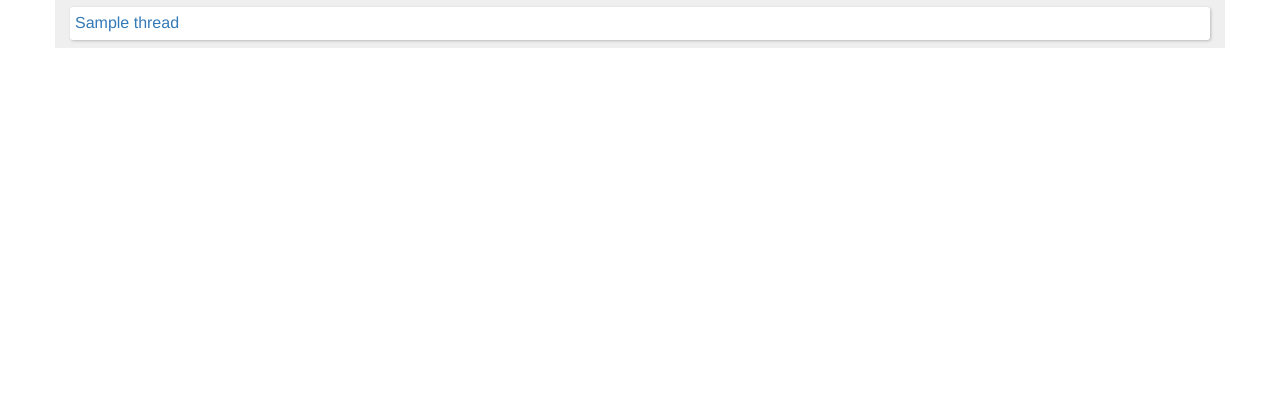
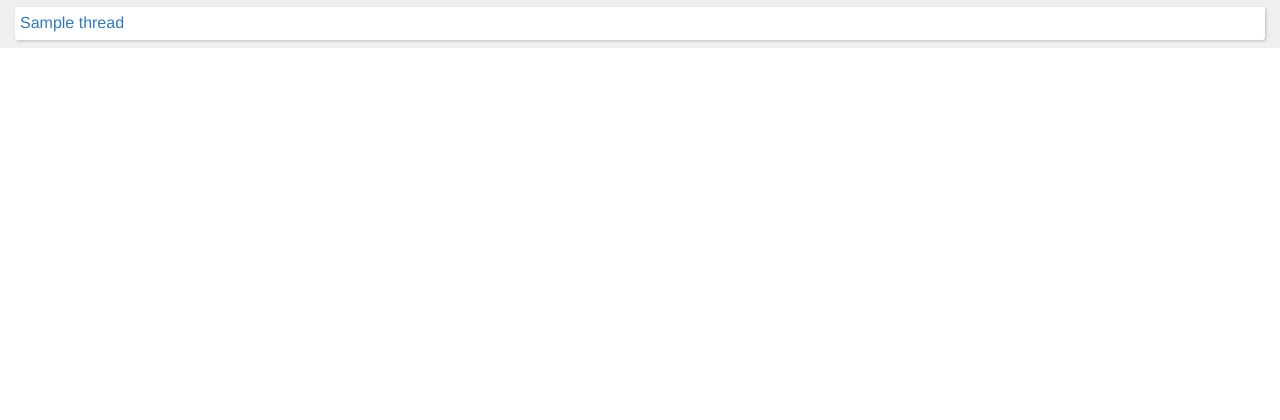
Before and after one commit to gtt116/tiebabot, a Python web app: template tiebabot/templates/base_v1.html in a window 1280 px wide. Shown: the part 51-471 px from the top of the page. Run offline with Jinja, Linux system fonts and the light colour scheme; the template is opened without the code that fills it: most values are stand-ins (such as "Sample title", 1, 10 or a date in 2020).

Commit message:
change style

```diff
--- a/tiebabot/templates/base_v1.html
+++ b/tiebabot/templates/base_v1.html
@@ -38,7 +38,7 @@
       </div>
     </nav>
 
-    <div class="container background">
+    <div class="container-fluid background">
 
       {% for thread in threads %}
       <div class="tieba">
```
